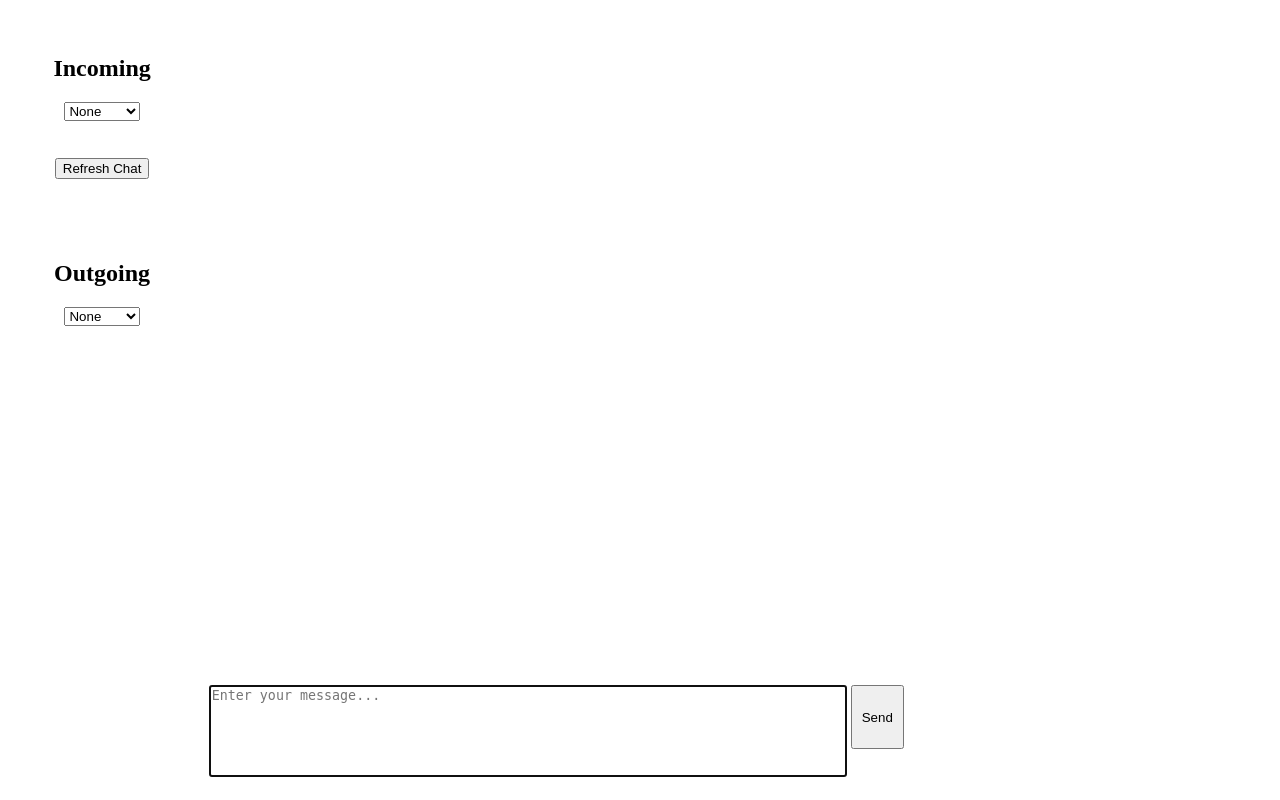
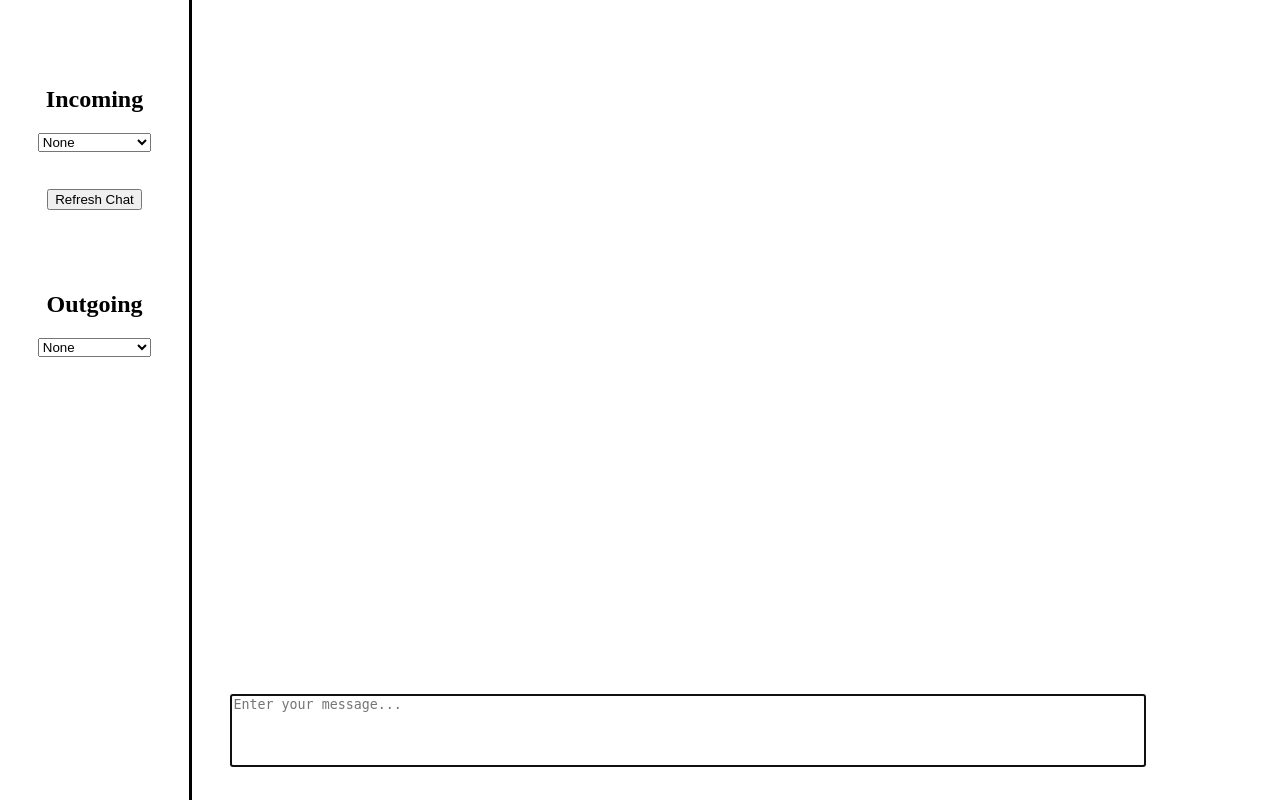
Before and after one commit to Faolan7/cryptochat, a Flask app: template cryptochat/client/templates/chat.html in a window 1280 px wide. Run offline with Flask 2, Linux system fonts and the light colour scheme; the template is opened without the code that fills it, so the values that code supplies are empty; parts of the project's set-up code (start-up, migrations or seed data) failed here and were passed over.

Commit message:
v0.2.1 - Tweak web client

```diff
--- a/cryptochat/__init__.py
+++ b/cryptochat/__init__.py
@@ -1,10 +1,12 @@
 from flask import Flask
+from json import load
 from .api import bp as api_bp
 from .client import bp as client_bp
 
 
 def create_app():
     app = Flask(__name__)
+    app.config.from_file('../config.json', load)
 
     app.register_blueprint(api_bp, url_prefix='/api')
     app.register_blueprint(client_bp, url_prefix='/')
--- /dev/null
+++ b/cryptochat/api/database.py
@@ -0,0 +1,28 @@
+database = None
+
+
+class MessageDatabase():
+    def __init__(self):
+        self.messages = []
+
+        try:
+            with open('messages.txt', mode='r') as file:
+                self.messages = [message.rstrip().replace('\\n', '\n') for message in file.readlines()]
+        except FileNotFoundError:
+            pass
+
+    def add_message(self, message):
+        text = message['text']
+
+        self.messages.append(text)
+        with open('messages.txt', mode='a') as file:
+            text = text.replace('\n', '\\n')
+            file.write(f'{text}\n')
+
+
+def get_connection():
+    global database
+    if not database:
+        database = MessageDatabase()
+
+    return database
--- a/cryptochat/api/routes.py
+++ b/cryptochat/api/routes.py
@@ -1,21 +1,24 @@
 from flask import current_app, request
 from flask.json import jsonify
 from . import bp
-
-
-messages = []
+from .database import get_connection
 
 
 @bp.route('/message', methods=['get'])
 def get_messages():
-    return jsonify(messages)
+    try:
+        skip = int(request.args.get('$skip', 0))
+    except ValueError:
+        return '', 400
+
+    return jsonify(get_connection().messages[skip:])
 
 @bp.route('/message', methods=['post'])
 def post_message():
     message = request.get_json()
 
     if message and 'text' in message:
-        messages.append(message['text'])
+        get_connection().add_message(message)
         current_app.logger.info(f'Added message {message}')
 
         return ''
--- a/cryptochat/client/static/chat.css
+++ b/cryptochat/client/static/chat.css
@@ -1,7 +1,8 @@
 html, body
 {
-    width: 99%;
-    height: 99%;
+    width: 100%;
+    height: 100%;
+    margin: 0;
 }
 
 .error
@@ -14,23 +15,39 @@ html, body
     visibility: hidden;
 }
 
+.monospace
+{
+    font-family: monospace;
+}
 
+article
+{
+    box-sizing: border-box;
+    height: 85%;
+    overflow-y: scroll;
+    overflow-wrap: break-word;
+}
 aside
 {
     box-sizing: border-box;
     float: left;
     width: 15%;
     height: 100%;
+    padding: 3% 0;
+    border-right: solid;
     text-align: center;
 }
-
 section
 {
     box-sizing: border-box;
     float: left;
-    width: 85%;
-    height: 100%;
-    padding-left: 1%;
+    position: relative;
+    width: 79%;
+    height: 94%;
+    top: 3%;
+    bottom: 3%;
+    left: 3%;
+    right: 3%;
 }
 
 h2
@@ -40,34 +57,20 @@ h2
 
 input, select
 {
-    width: 40%;
+    width: 60%;
+}
+textarea
+{
+    resize: none;
+    width: 90%;
+    height: 90%;
 }
 
-.message-button
-{
-    vertical-align: top;
-    height: 60%;
-    width: 5%;
-}
 
 .message-entry
 {
     box-sizing: border-box;
     width: 100%;
-    height: 15%;
-    padding-top: 1%;
+    height: 10%;
+    margin-top: 3%;
 }
-
-.message-field
-{
-    resize: none;
-    width: 60%;
-    height: 80%;
-}
-
-.message-history
-{
-    box-sizing: border-box;
-    height: 85%;
-    overflow-y: scroll;
-}
--- a/cryptochat/client/static/chat.js
+++ b/cryptochat/client/static/chat.js
@@ -1,3 +1,13 @@
+const ERROR_DURATION = 2000;
+
+var message_history;
+var message_submit;
+var incoming_cipher;
+var outgoing_cipher;
+var refresh_button;
+var message_count = 0;
+
+
 class CipherSettings
 {
     constructor(direction)
@@ -10,7 +20,7 @@ class CipherSettings
         this.key = null;
     }
 
-    encrypt = (plaintext) => this.cipher.encrypt(plaintext, this.key);
+    encrypt = (plaintext) => this.cipher.encrypt(sanitize_text(plaintext), this.key);
     decrypt = (plaintext) => this.cipher.decrypt(plaintext, this.key);
 
     add_option(cipher)
@@ -59,24 +69,16 @@ class CipherSettings
         clearTimeout(this.error_timeout);
         this.error_timeout = setTimeout(() =>
         {
-            console.log('woah!');
             this.error_element.classList.add('hidden');
-        }, 2000);
+        }, ERROR_DURATION);
     }
 }
 
 
-var message_field;
-var message_history;
-var incoming_cipher;
-var outgoing_cipher;
-var refresh_button;
-
-
 window.addEventListener('load', () =>
 {
-    message_history = document.getElementById('message-history');
-    message_field = document.getElementById('message-field');
+    message_history = document.getElementsByTagName('article')[0];
+    message_submit = document.getElementById('message-submit');
     incoming_cipher = new CipherSettings('incoming');
     outgoing_cipher = new CipherSettings('outgoing');
     refresh_button = document.getElementById('incoming-refresh');
@@ -89,24 +91,34 @@ window.addEventListener('load', () =>
 
     // Preparing messages
     update_message_history();
-    setInterval(update_message_history, 10000);
+    setInterval(update_message_history, CONFIG.MESSAGE_UPDATE_INTERVAL);
+});
+
+window.addEventListener('keydown', (event) =>
+{
+    if (event.key == 'Enter' && !event.shiftKey) {
+        message_submit.click();
+        event.preventDefault();
+    }
 });
 
 
-async function send_message()
+async function send_message(form)
 {
-    if (!outgoing_cipher.save()) {
+    form_data = new FormData(form);
+    if (!outgoing_cipher.save() || form_data.get('message') == '') {
+        form.elements['message'].focus()
         return;
     }
 
     // Creating payload
     let message = {
-        text: outgoing_cipher.encrypt(message_field.value.trim())
+        text: outgoing_cipher.encrypt(form_data.get('message').trim())
     };
 
-    // Resetting message field
-    message_field.value = '';
-    message_field.focus();
+    // Resetting form
+    form.reset();
+    form.elements['message'].focus()
 
     // Sending message
     await fetch('/api/message', {
@@ -118,32 +130,40 @@ async function send_message()
     update_message_history();
 }
 
-async function update_message_history()
+async function update_message_history(reset=false)
 {
     // Getting messages
-    let response = await fetch('/api/message');
+    let response = await fetch('/api/message?' + new URLSearchParams({
+        '$skip': reset ? 0 : message_count
+    }));
     let messages = await response.json();
 
-    // Clearing message history
-    message_history.innerHTML = '';
+    // Displaying messages
+    if (reset) {
+        message_history.innerHTML = '';
+        message_count = 0;
+    }
 
-    // Displaying messages
     let body;
     for (let message of messages) {
-        body = incoming_cipher.decrypt(message);
+        message_count += 1
+        body = incoming_cipher.decrypt(message).replaceAll('\n', '<br>');
         message_history.innerHTML += `<p> ${body} </p>`;
     };
+
+    // Autoscrolling
+    message_history.scrollTop = message_history.scrollHeight;
 }
 
 function save_incoming_settings()
 {
     if (incoming_cipher.save()) {
         refresh_button.disabled = true;
-        update_message_history();
+        update_message_history(true);
 
         setTimeout(() =>
         {
             refresh_button.disabled = false;
-        }, 5000);
+        }, CONFIG.KEY_UPDATE_COOLDOWN);
     }
 }
--- a/cryptochat/client/static/cipher.js
+++ b/cryptochat/client/static/cipher.js
@@ -1,14 +1,13 @@
 const CHARACTER_TABLE = ' abcdefghijklmnopqrstuvwxyz0123456789';
 const CHARACTER_RANGE = CHARACTER_TABLE.length;
-const UPPERCASE_CHARARACTERS = /^[A-Z]$/;
 
 const CIPHERS = {
     none: {
         display: 'None',
         hint: null,
         sanitizers: [],
-        encrypt: (text, key) => text,
-        decrypt: (text, key) => text
+        encrypt: (text, _) => text,
+        decrypt: (text, _) => text
     },
     caesar: {
         display: 'Caesar',
@@ -32,11 +31,21 @@ function sanitize_key(raw_key, cipher)
     return key;
 }
 
+function sanitize_text(raw_text)
+{
+    let text = [];
+    for (let char of raw_text.toLowerCase()) {
+        if (CHARACTER_TABLE.includes(char) || char == '\n') {
+            text.push(char);
+        }
+    }
+    return text.join('')
+}
+
 function char(raw_key)
 {
     return raw_key.length == 1 ? raw_key.charCodeAt(0) : null;
 }
-
 function int(raw_key)
 {
     return /^-?\d+$/.test(raw_key) ? parseInt(raw_key) : null;
@@ -45,14 +54,12 @@ function int(raw_key)
 
 function shift(char, shift)
 {
-    let is_upper = UPPERCASE_CHARARACTERS.test(char);
-    let char_code = CHARACTER_TABLE.indexOf(is_upper ? char.toLowerCase() : char);
-
+    let char_code = CHARACTER_TABLE.indexOf(char);
     if (char_code == -1) {
         return char;
     } else {
-        char_code = (((char_code + shift) % CHARACTER_RANGE) + CHARACTER_RANGE) % CHARACTER_RANGE;
-        return is_upper ? CHARACTER_TABLE[char_code].toUpperCase() : CHARACTER_TABLE[char_code];
+        char_code = (((char_code + shift) % CHARACTER_RANGE) + CHARACTER_RANGE) % CHARACTER_RANGE; // Getting positive number within range
+        return CHARACTER_TABLE[char_code];
     }
 }
 
--- a/cryptochat/client/templates/chat.html
+++ b/cryptochat/client/templates/chat.html
@@ -5,6 +5,9 @@
 
     <link rel="stylesheet" href={{ url_for('client.static', filename='chat.css') }}>
 
+    <script>
+        var CONFIG = JSON.parse('{{ config.CHAT | tojson }}') // Wrapped only to improve syntax highlighting
+    </script>
     <script type="text/javascript" src={{ url_for('client.static', filename='cipher.js') }}></script>
     <script type="text/javascript" src={{ url_for('client.static', filename='chat.js') }}></script>
 </head>
@@ -14,7 +17,7 @@
         <h2> Incoming </h2>
         <p>
             <select id="incoming-cipher" onchange="incoming_cipher.select_option(this.value);"></select> <br>
-            <input id="incoming-key" type="text" class="hidden" placeholder="shift (int or char)">
+            <input id="incoming-key" type="text" class="hidden">
         </p>
         <button id="incoming-refresh" type="button" onclick="save_incoming_settings();"> Refresh Chat </button>
         <p id="incoming-error" class="error hidden">blank</p>
@@ -22,18 +25,18 @@
         <h2> Outgoing </h2>
         <p>
             <select id="outgoing-cipher" onchange="outgoing_cipher.select_option(this.value);"></select> <br>
-            <input id="outgoing-key" type="text" class="hidden" placeholder="shift (int or char)">
+            <input id="outgoing-key" type="text" class="hidden">
         </p>
         <p id="outgoing-error" class="error hidden">blank</p>
     </aside>
 
     <section>
-        <div id="message-history" class="message-history"></div>
+        <article class="monospace"></article>
 
-        <div class="message-entry">
-            <textarea id="message-field" class="message-field" cols="10" autofocus placeholder="Enter your message..."></textarea>
-            <button type="button" class="message-button" onclick="send_message();"> Send </button>
-        </div>
+        <form class="message-entry" onsubmit="send_message(this); return false;">
+            <textarea name="message" cols="10" autofocus placeholder="Enter your message..."></textarea>
+            <input type="submit" id="message-submit" class="hidden">
+        </form>
     </section>
 </body>
 </html>
```
Also changed, not shown: 1 other file.
